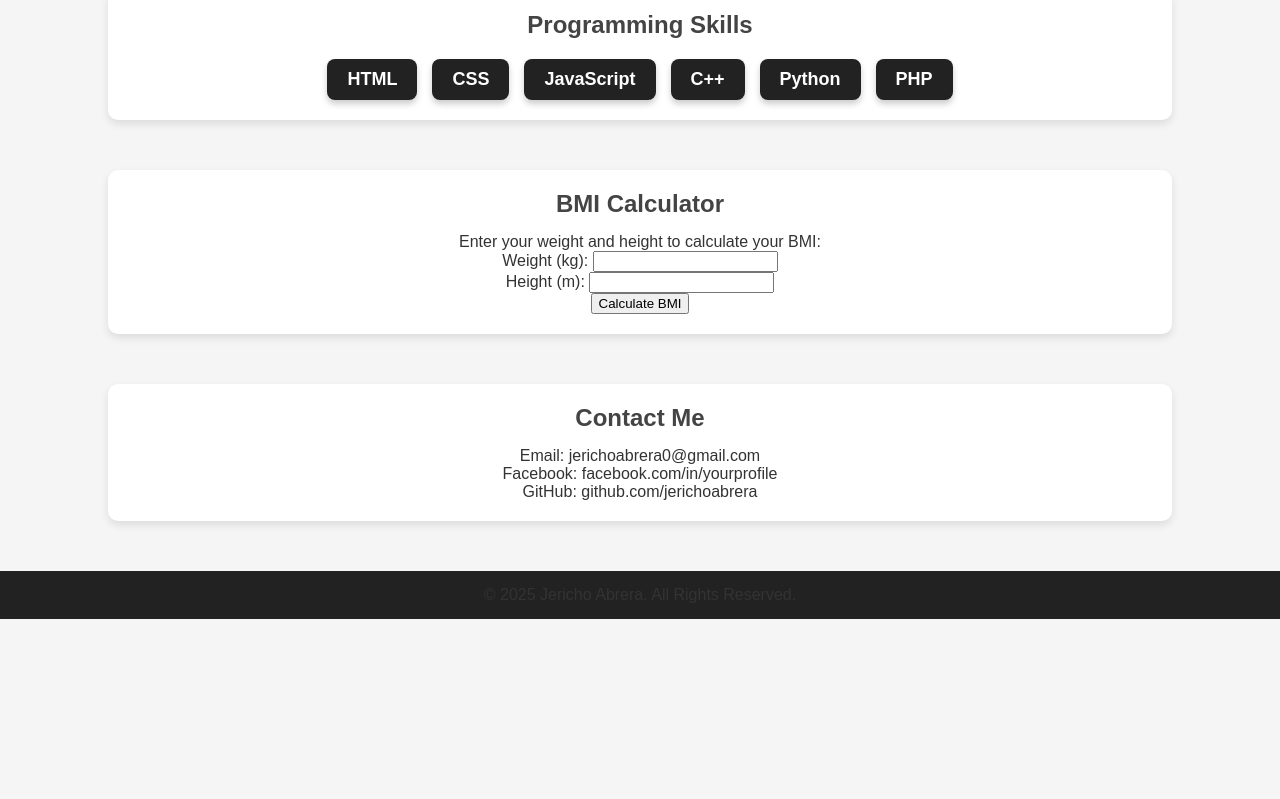
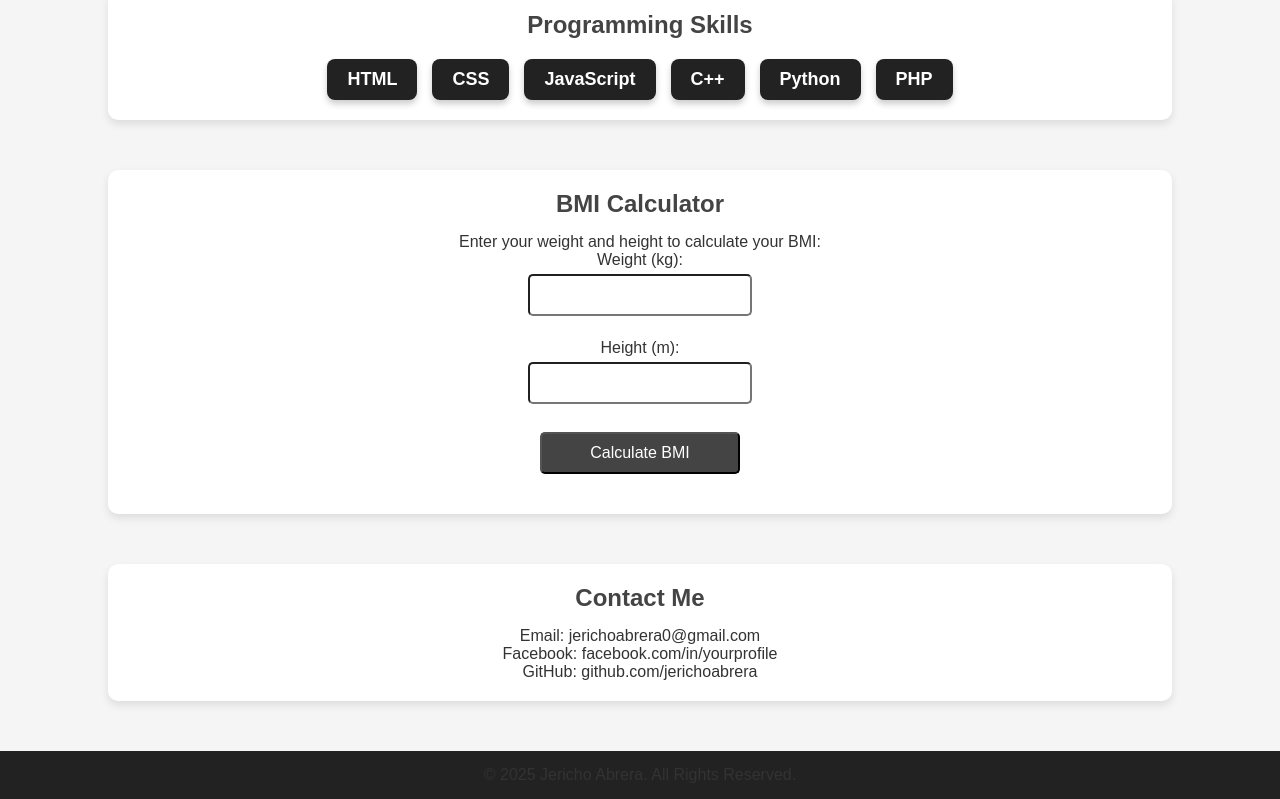
Before and after one commit to jerichoabrera/jerichofabrera.github.io, a plain HTML site: page index.html in a window 1280 px wide. Shown: the part 1071-1870 px from the top of the page. Before the commit the page ends 1690 px from the top, so only its background shows below. Drawn offline with Linux system fonts and the light colour scheme.

Commit message:
Update style.css

```diff
--- a/style.css
+++ b/style.css
@@ -94,19 +94,38 @@ h2 {
     background: #444;
 }
 
-pre {
-    background: #222;
-    color: #fff;
-    padding: 15px;
-    border-radius: 5px;
-    overflow-x: auto;
-    font-family: monospace;
+#bmi-calculator {
+    margin-top: 30px;
 }
 
-code {
-    font-size: 14px;
-    white-space: pre-wrap;
-    word-wrap: break-word;
+#bmi-form {
+    display: flex;
+    flex-direction: column;
+    align-items: center;
+    margin-bottom: 15px;
+}
+
+#bmi-form input, #bmi-form button {
+    margin: 5px 0;
+    padding: 10px;
+    width: 200px;
+    font-size: 16px;
+    border-radius: 5px;
+}
+
+#bmi-form button {
+    background-color: #444;
+    color: white;
+    cursor: pointer;
+}
+
+#bmi-form button:hover {
+    background-color: #222;
+}
+
+#result {
+    font-size: 18px;
+    font-weight: bold;
 }
 
 /* Footer */
```
